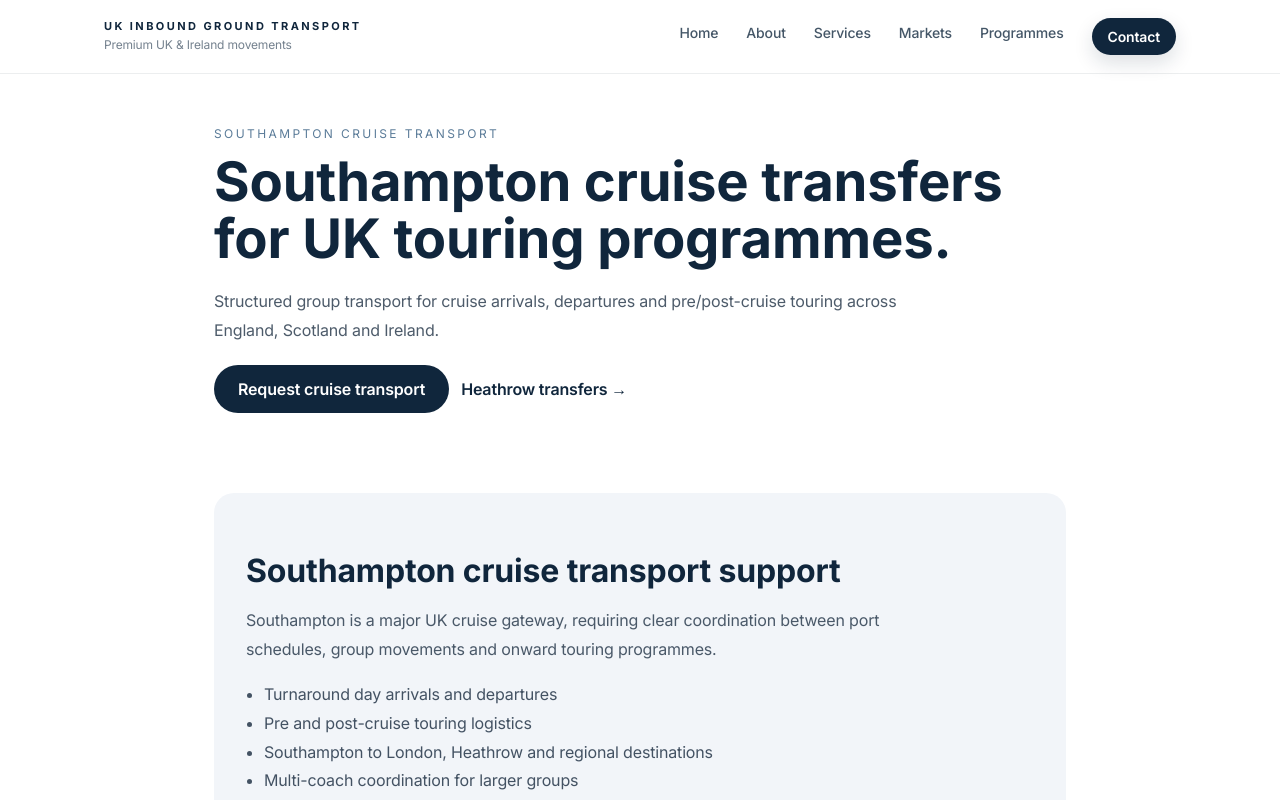
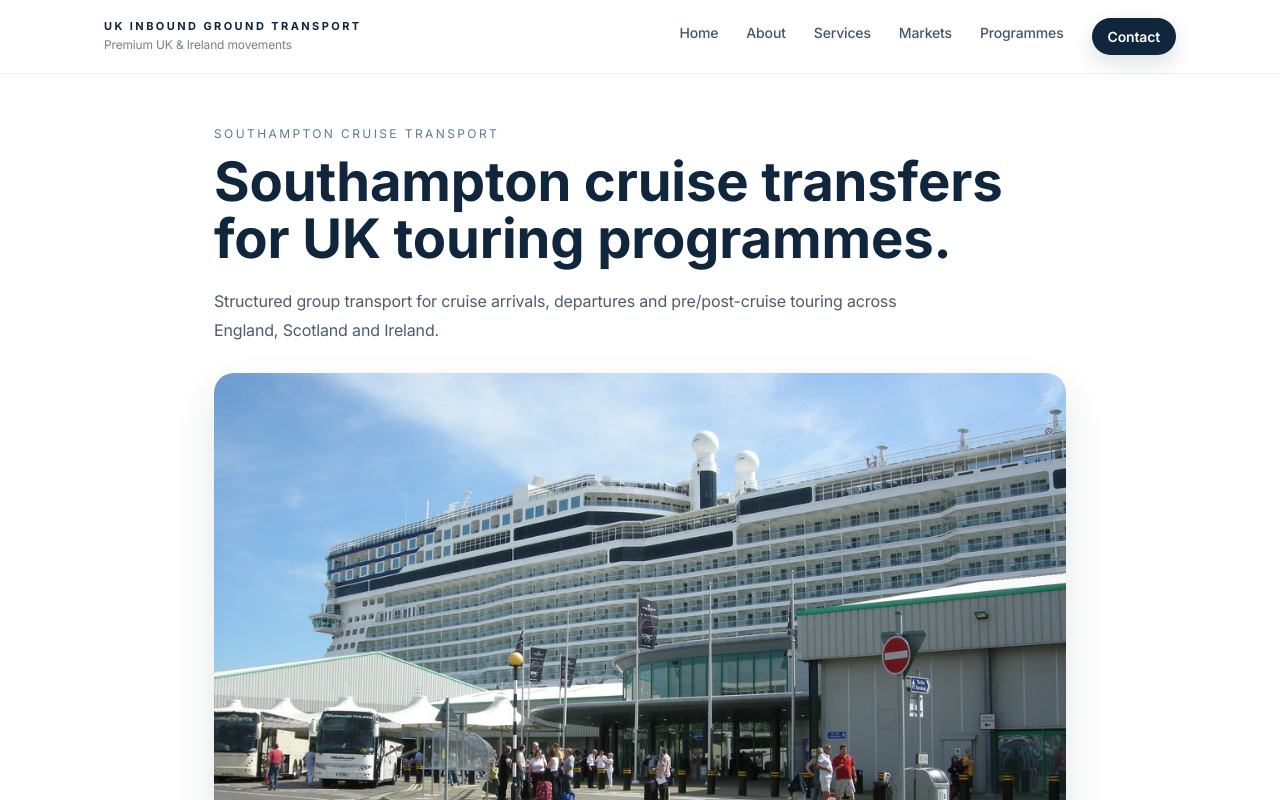
Before and after one commit to kandiahtk-crypto/Project-, a Next.js app: page /southampton-cruise-transfers in a window 1280 px wide. Shown: the top 800 px of the page. Built offline with nearby package versions, Linux system fonts and the light colour scheme.

Commit message:
Update page.tsx

```diff
--- a/src/app/southampton-cruise-transfers/page.tsx
+++ b/src/app/southampton-cruise-transfers/page.tsx
@@ -72,6 +72,14 @@ export default function SouthamptonPage() {
           Structured group transport for cruise arrivals, departures and
           pre/post-cruise touring across England, Scotland and Ireland.
         </p>
+
+        <div style={imageWrap}>
+          <img
+            src="/southamption-cruise.jpg"
+            alt="Southampton cruise terminal and transport operations"
+            style={image}
+          />
+        </div>
 
         <div style={ctaRow}>
           <a href="/contact" style={primaryButton}>
@@ -272,3 +280,16 @@ const linkCard: CSSProperties = {
   color: "#10263C",
   fontWeight: 600,
 };
+
+const imageWrap: CSSProperties = {
+  marginTop: 28,
+  borderRadius: 20,
+  overflow: "hidden",
+  boxShadow: "0 18px 40px rgba(16, 38, 60, 0.12)",
+};
+
+const image: CSSProperties = {
+  width: "100%",
+  height: "auto",
+  display: "block",
+};
```
